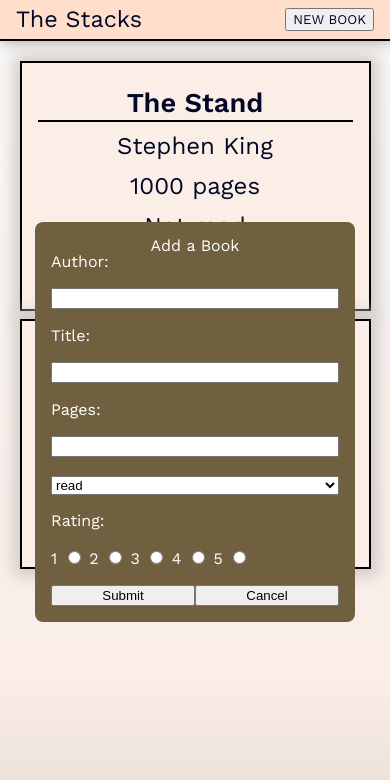
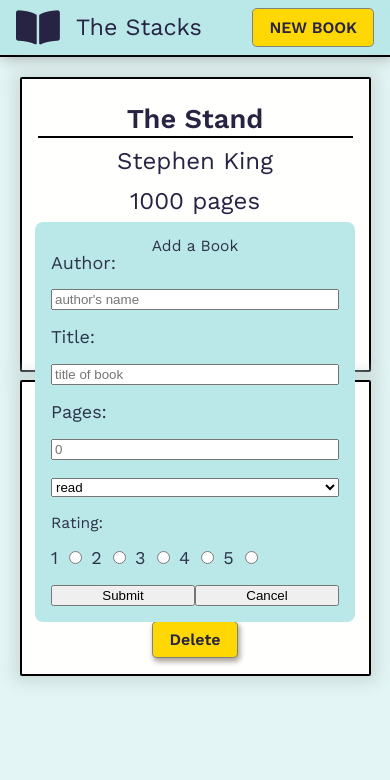
Before and after one commit to am1macdonald/library, a plain HTML site: page index.html in a window 390 px wide. Both pictures are taken after a click on the button "NEW BOOK". Drawn offline with nearby package versions, Linux system fonts and the light colour scheme.

Commit message:
-color style picked and applied -responsiveness tweaks made to cards -animation on card hover -buttons styled -rating added to card

```diff
--- a/index.html
+++ b/index.html
@@ -9,13 +9,16 @@
         <link href="https://fonts.googleapis.com/css2?family=Work+Sans:wght@300;400;600&display=swap" rel="stylesheet">
         <link rel="stylesheet" href="stylesheets/reset.css"/>
         <link rel="stylesheet" href="stylesheets/style.css"/>
-
+        <link rel="stylesheet" href="https://use.fontawesome.com/releases/v5.15.3/css/all.css" integrity="sha384-SZXxX4whJ79/gErwcOYf+zWLeJdY/qpuqC4cAa9rOGUstPomtqpuNWT9wdPEn2fk" crossorigin="anonymous">
     </head>
     <body class="custom-font">
         <main id=background>
             <nav id="navbar">
-                <h1>The Stacks</h1>
-                <button class="custom-font" id="adder">NEW BOOK</button>
+                <div id="logo-div">
+                    <i style="font-size: 10vmin;" class="fas fa-book-open"></i>
+                    <h1>The Stacks</h1>
+                </div>
+                <button class="custom-font custom-button" id="adder">NEW BOOK</button>
             </nav>
             <div id="library-shelf"></div>
         </main>
@@ -23,14 +26,14 @@
             <h3 id="popup-heading">Add a Book</h3>
             <form id="book-input">
                 <label for="author">Author:</label>
-                <input type="text" name="author" id="author"/>
+                <input type="text" name="author" id="author" placeholder="author's name"/>
                 <label for="book-name">Title:</label>
-                <input type="text" name="book-name" id="book-name"/>
+                <input type="text" name="book-name" id="book-name" placeholder="title of book"/>
                 <label for="page-count">Pages:</label>
-                <input type="number" name="page-count" id="page-count"/>
+                <input type="number" name="page-count" id="page-count" placeholder="0"/>
                 <select name="read?" id="read-div">
-                    <option value="read">read</option>
-                    <option value="not-read">not-read</option>
+                    <option value="not-read"">read</option>
+                    <option value="read">not-read</option>
                 </select>
                 <h3>Rating:</h3>
                 <div id="rating-div">
--- a/scripts/script.js
+++ b/scripts/script.js
@@ -61,7 +61,7 @@
     shelf.innerHTML = '';
     let i = 0;
     let removeButton = document.createElement('BUTTON');
-    removeButton.classList.add('remove-from', 'custom-font', 'book-card-button', 'flex-center-column');
+    removeButton.classList.add('custom-button', 'custom-font', 'book-card-button', 'flex-center-column');
     let bookCard = document.createElement('div');
     bookCard.classList.add('book-card', 'flex-center-column');
     arr.forEach(book => {
@@ -93,8 +93,9 @@
                     listItem.innerHTML = book[metaData] + ' pages';
                     list.appendChild(listItem);
                     break;
-                default:
-
+                case 'rating':
+                    listItem.innerHTML = 'Rating: ' + book[metaData] + ' / 5';
+                    list.appendChild(listItem);
                     break;
             };
             console.log(book[metaData]);
--- a/stylesheets/style.css
+++ b/stylesheets/style.css
@@ -1,17 +1,18 @@
+
 .custom-font{
-    color: #020826;
+    color: #272343;
     font-family: 'Work Sans', sans-serif;
 }
 body{
     width: 100vw;
     height: 100vh;
-    background: rgb(227,217,212);
-    background: linear-gradient(0deg, rgba(230,219,213,1) 0%, rgba(250,238,231,1) 20%, rgba(249,249,249,1) 100%);
-    color: #33272a;
+    background-size: cover;
+    background-color:#e3f6f5;
+    color: #272343;
     font-family: 'Work Sans', sans-serif;
 }
 nav{
-    background-color: hsl(22, 100%, 90%);
+    background-color: #bae8e8;
     display: flex;
     flex-direction: row;
     justify-content: space-between;
@@ -22,8 +23,24 @@
 
     box-shadow: .1rem 0 1rem .001rem rgb(156, 156, 156);
 }
+#logo-div{
+    display: flex;
+    justify-content: center;
+    align-items: center;
+
+}
 h1{
+    margin-left: 1rem;
     font-size: 6vmin;
+}
+h3{
+    font-size: 4vmin;
+}
+#adder{
+    font-size: 1rem;
+}
+#adder:hover{
+    background-color: hsl(51, 100%, 71%);
 }
 #popup{
     display: none;
@@ -39,8 +56,9 @@
     height: 25rem;
     width: 20rem;
 
-    background-color: #716040;
-    color: white;
+    background-color: #bae8e8;
+    color: #2d334a;
+    font-size: 1.125rem;
 
     padding: 1rem;
     border-radius: 0.5rem;
@@ -78,18 +96,19 @@
     justify-content: space-between;
     align-items: center;
 
-    background-color: #faeee7;
+    background-color: #fffffe;
     width: 100%;
-    height: 250px;
+    height: auto;
     border: solid 2px black;
+    border-radius: 2px;
 
     list-style-position: inside;
     transition: .2s;
-    box-shadow: .01rem .01rem 1rem .4rem rgb(207, 201, 197);
+    box-shadow: .01rem .01rem 1rem .4rem hsl(177, 20%,83%);
 }
 .book-card:hover{
     transform: scale(105%);
-    box-shadow: 1rem 1rem 5rem .1rem rgb(207, 201, 197);
+    box-shadow: 1rem 1rem 5rem .1rem hsl(177, 20%,83%);
 }
 .book-card ul {
     width: 100%;
@@ -115,7 +134,7 @@
     font-size: 1rem;
 
     width: auto;
-    box-shadow: 0.1rem 0.2rem 0.9em 0.1rem hsl(30, 9%, 66%);
+    box-shadow: 0.1rem 0.2rem 0.3em 0.05rem hsl(30, 9%, 66%);
 }
 .book-card-button:hover{
     transform: scale(98%);
@@ -126,3 +145,14 @@
     justify-content: space-between;
     align-items: center;
 }
+.custom-button{
+    background-color: #ffd803;
+    color: #272343;
+
+    border: solid 1px grey;
+    border-radius: 0.3em;
+    padding: 0.5rem 1rem;
+
+
+    font-weight: bolder;
+}
```
